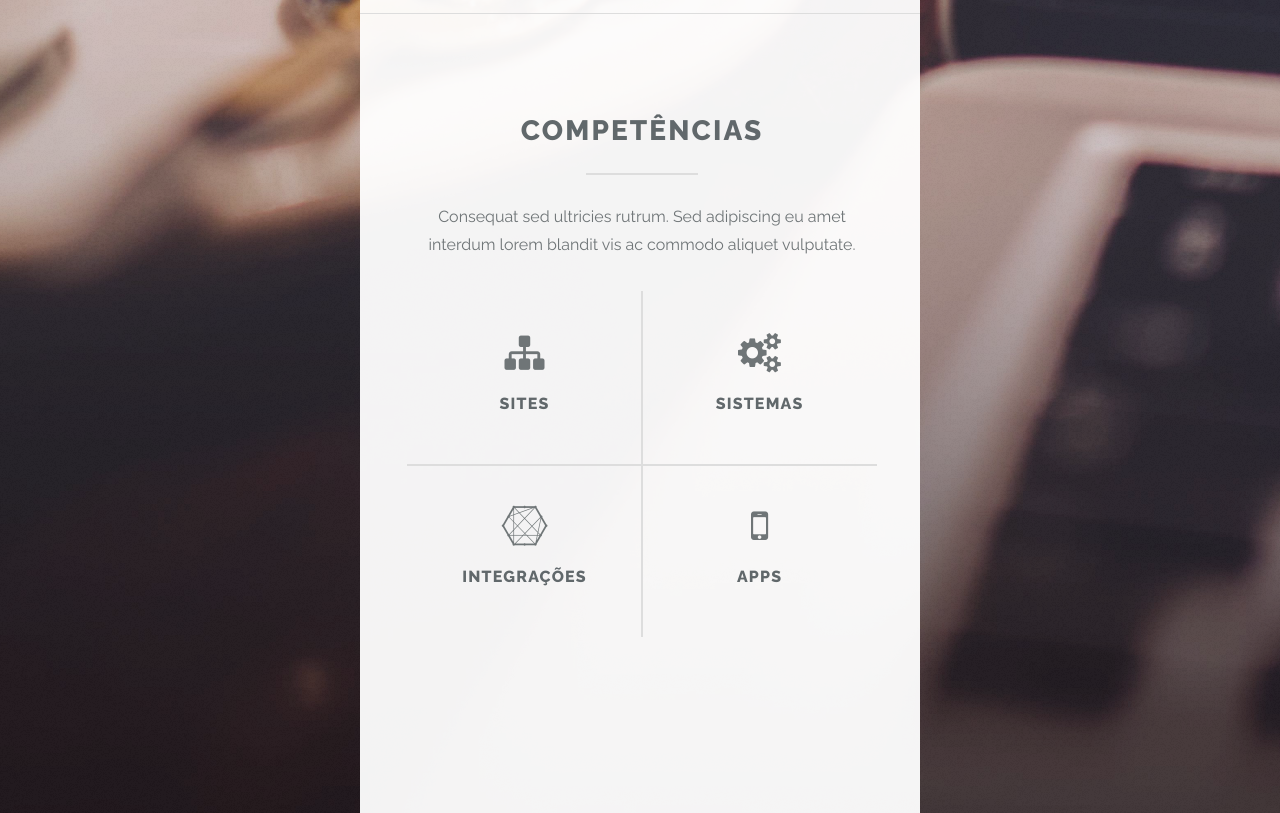
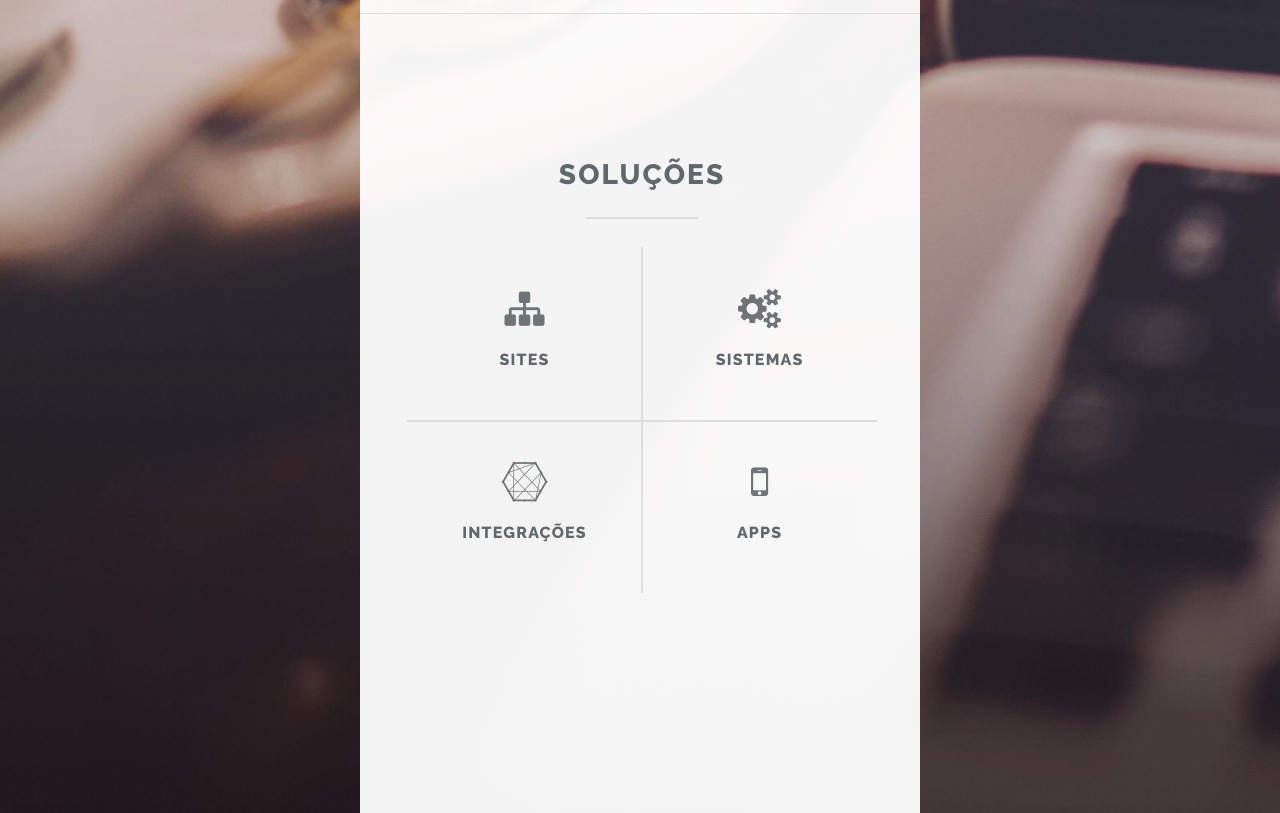
Before and after one commit to durvs/durvs.github.io, a plain HTML site: page index.html in a window 1280 px wide. Shown: the part 1587-2400 px from the top of the page. Drawn offline with Linux system fonts and the light colour scheme; files whose address does not match are found by name.

Commit message:
Update index.html

```diff
--- a/index.html
+++ b/index.html
@@ -51,9 +51,8 @@
 					<span class="image fit primary"><img src="images/pic02.jpg" alt="" /></span>
 					<div class="content">
 						<header class="major">
-							<h2>Competências </h2>
+							<h2>Soluções </h2>
 						</header>
-						<p>Consequat sed ultricies rutrum. Sed adipiscing eu amet interdum lorem blandit vis ac commodo aliquet vulputate.</p>
 						<ul class="icons-grid">
 							<li>
 								<span class="icon major fa-sitemap"></span>
```
